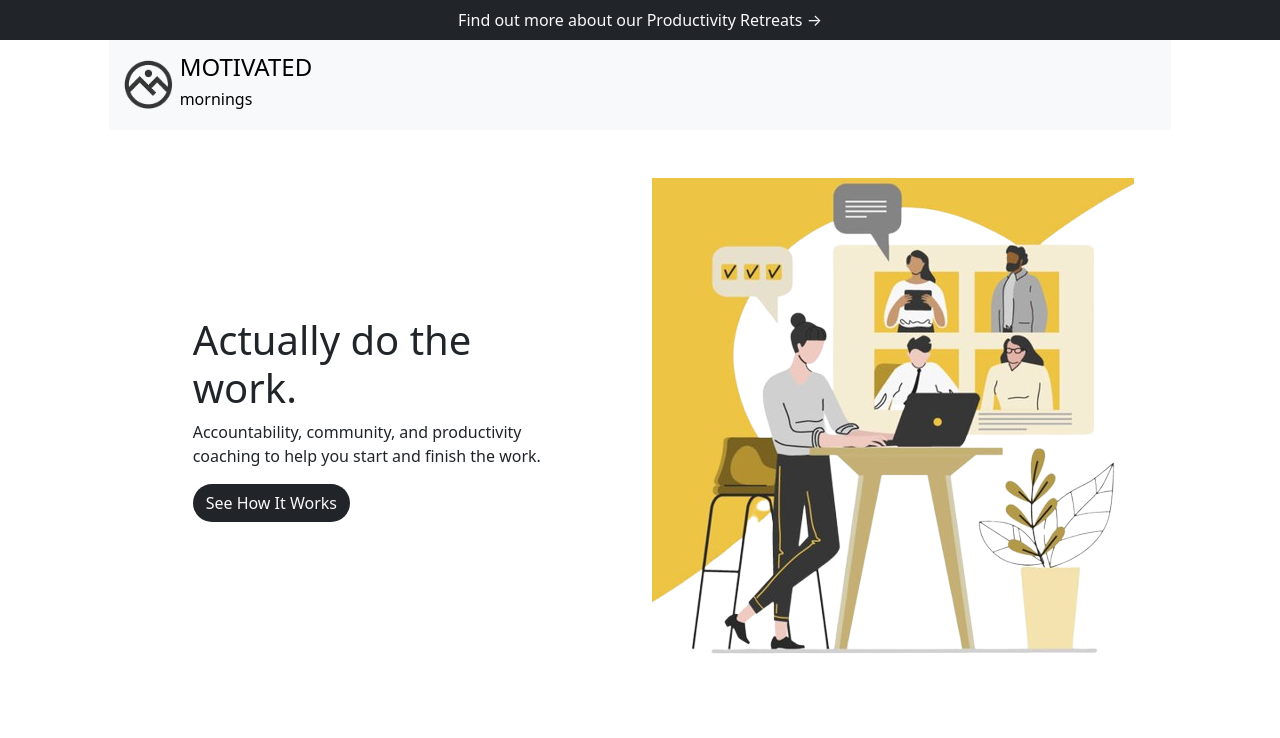
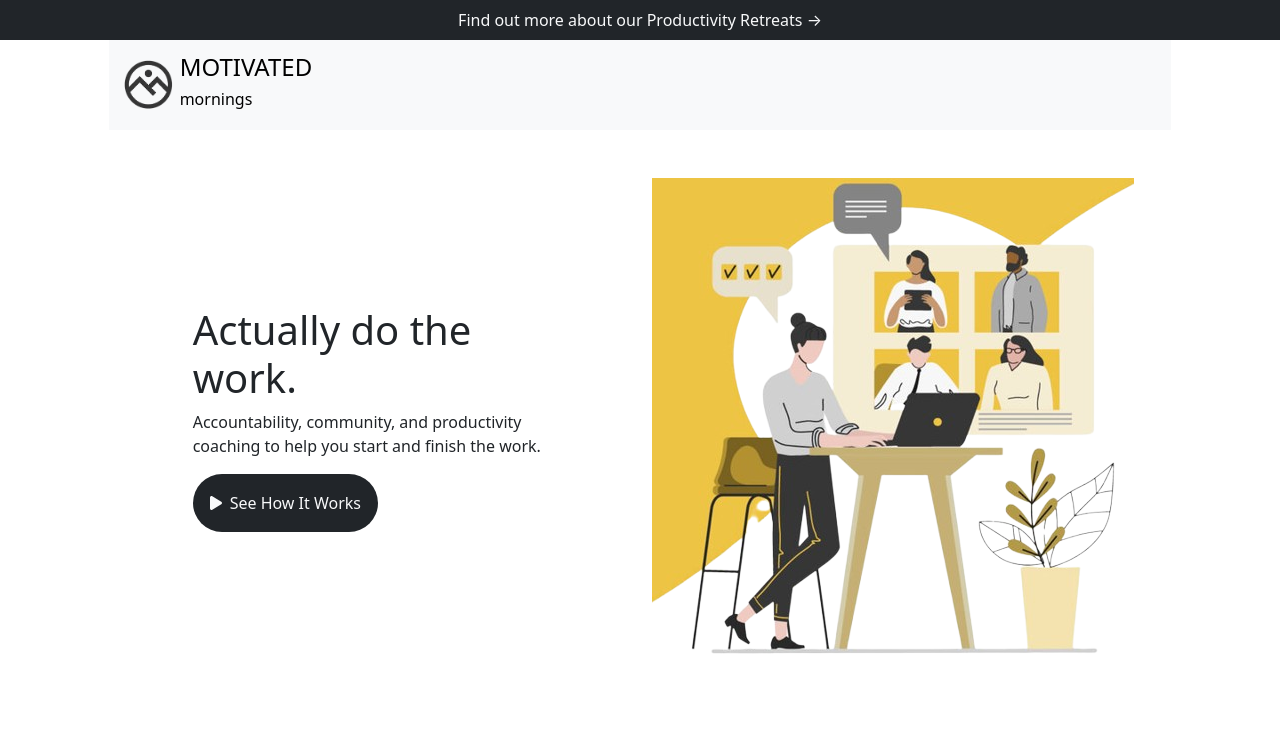
Before and after one commit to Ajith369369/motivated-mornings-frontend, a React (Vite) app: page / in a window 1280 px wide. Shown: the top 738 px of the page. Built offline with nearby package versions, Linux system fonts and the light colour scheme.

Commit message:
Add padding to button.

```diff
--- a/src/components/Header.jsx
+++ b/src/components/Header.jsx
@@ -1,4 +1,4 @@
-import { faCircleCheck, faQuoteLeft, faQuoteRight, faXmark } from "@fortawesome/free-solid-svg-icons";
+import { faCircleCheck, faPlay, faQuoteLeft, faQuoteRight, faXmark } from "@fortawesome/free-solid-svg-icons";
 import { FontAwesomeIcon } from "@fortawesome/react-fontawesome";
 import "./Header.css";
 
@@ -72,8 +72,8 @@ function Header() {
                   you start and finish the work.
                 </p>
                 <div className="d-flex justify-content-start align-items-center">
-                  <button className="btn rounded-pill bg-dark text-light">
-                    See How It Works
+                  <button className="btn rounded-pill bg-dark text-light p-3">
+                  <FontAwesomeIcon icon={faPlay} className="me-2"/>See How It Works
                   </button>
                 </div>
               </div>
```
